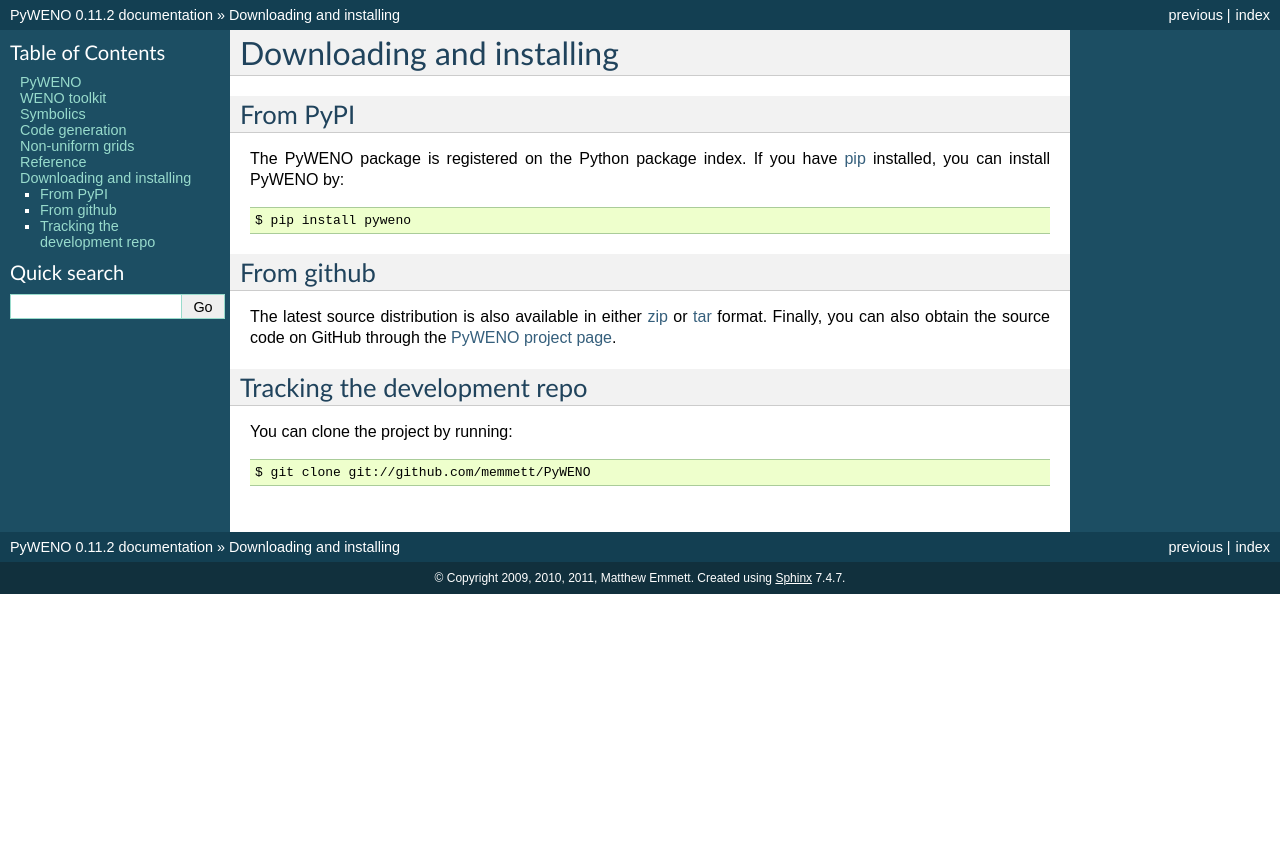
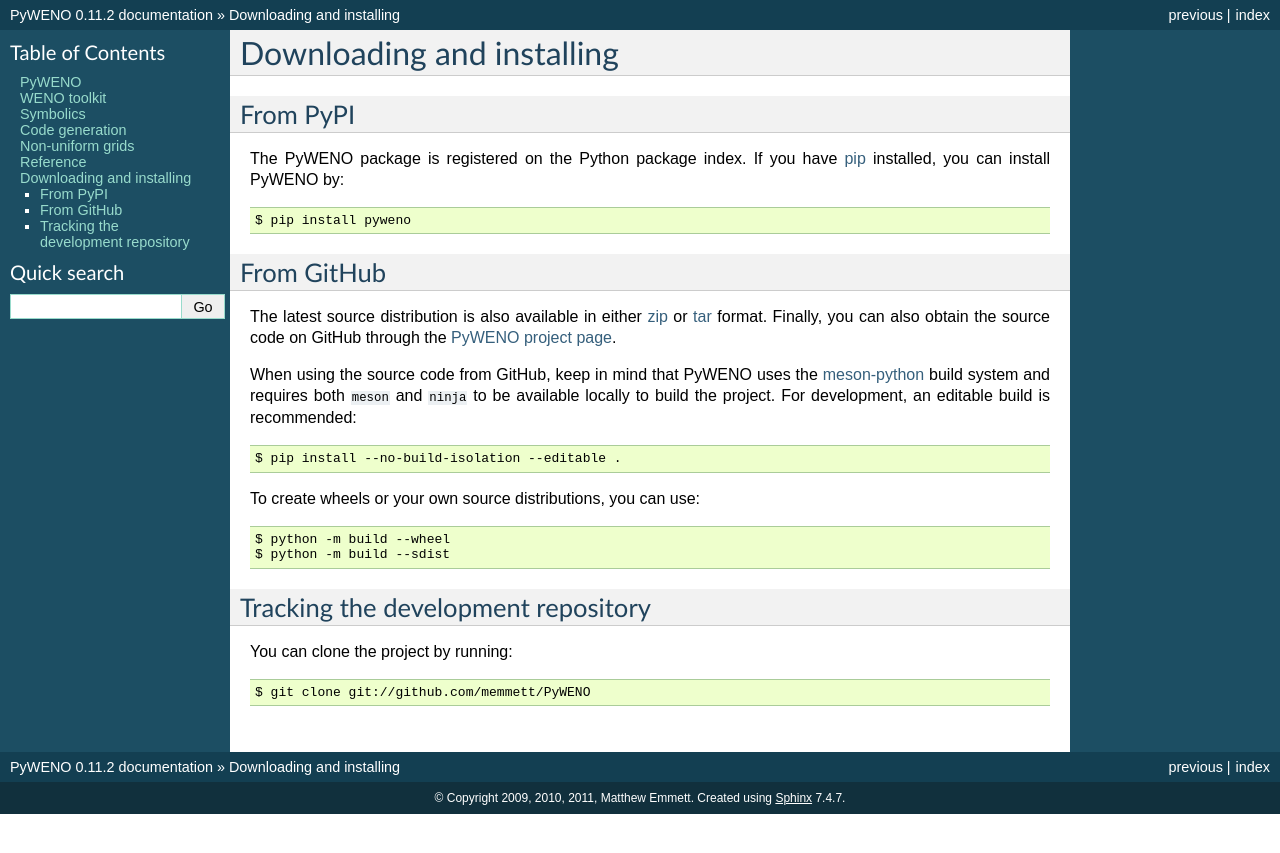
Before and after one commit to memmett/PyWENO, a Sphinx documentation site: the page built from docs/download.rst, in a window 1280 px wide. Shown: the top 853 px of the page. Built offline with Sphinx 7.4.7, drawn with Linux system fonts in a browser that asks for light colours; the version number is read from the project's files by our own code.

Commit message:
docs: add a small blurb about building

```diff
--- a/docs/download.rst
+++ b/docs/download.rst
@@ -9,23 +9,32 @@
 
   $ pip install pyweno
 
-
-From github
+From GitHub
 -----------
 
 The latest source distribution is also available in either zip_ or
 tar_ format.  Finally, you can also obtain the source code on GitHub
 through the `PyWENO project page`_.
 
+When using the source code from GitHub, keep in mind that PyWENO uses the
+`meson-python <https://meson-python.readthedocs.io>`__ build system and requires
+both ``meson`` and ``ninja`` to be available locally to build the project. For
+development, an editable build is recommended::
 
-Tracking the development repo
------------------------------
+  $ pip install --no-build-isolation --editable .
+
+To create wheels or your own source distributions, you can use::
+
+  $ python -m build --wheel
+  $ python -m build --sdist
+
+Tracking the development repository
+-----------------------------------
 
 You can clone the project by running::
 
   $ git clone git://github.com/memmett/PyWENO
 
-
 .. _zip: http://github.com/memmett/PyWENO/zipball/master
 .. _tar: http://github.com/memmett/PyWENO/tarball/master
 .. _`PyWENO project page`: http://github.com/memmett/PyWENO
```
